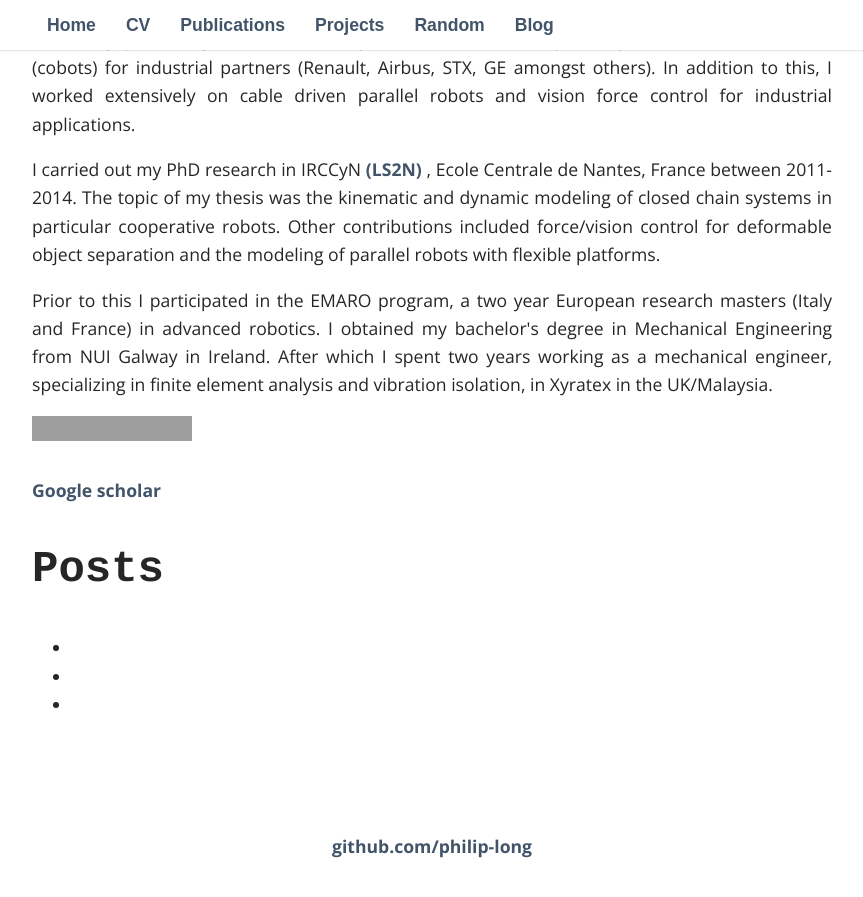
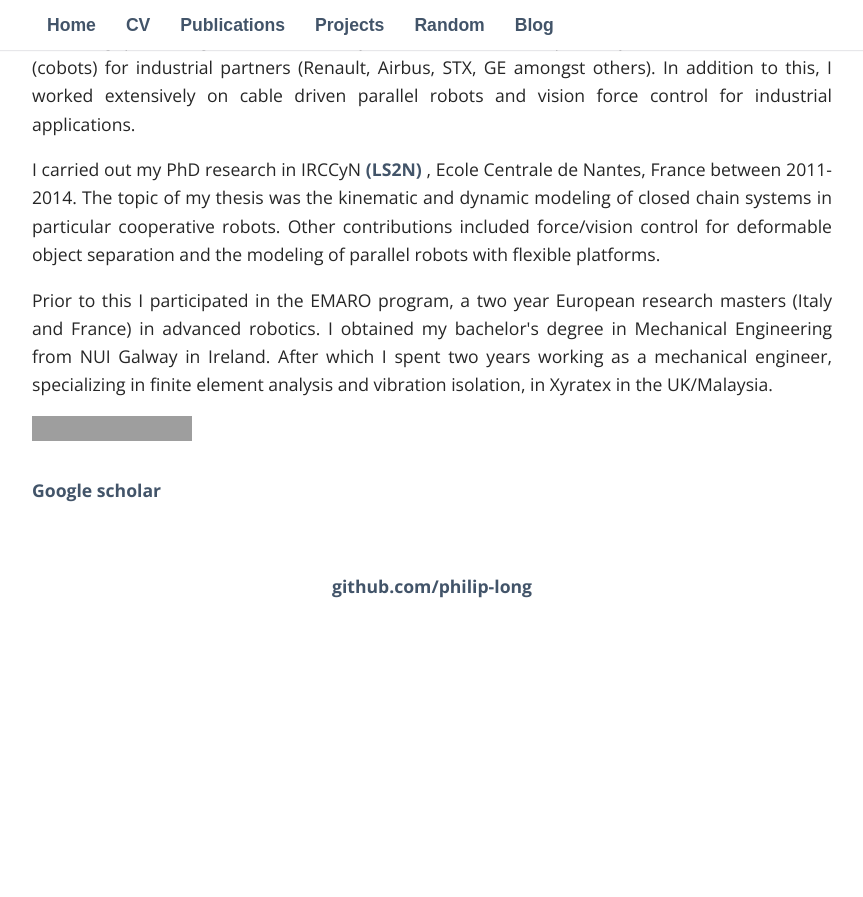
Before and after one commit to philip-long/philip-long.github.io, a Jekyll site: the page built from index.html, in a window 1280 px wide and 900 px high, scrolled down 539 px. Shown: the top 897 px of the window, without its empty margins (208-1071 px from the left). Built offline with Jekyll 4.4.1, drawn with Linux system fonts in a browser that asks for light colours; nearby versions of some CDN libraries; some web fonts are replaced; library files that are not in the unit come from our copies; after the commit the page ends 1179 px from its top, so only the background shows below that; grey boxes are pictures that could not be loaded.

Commit message:
Update index.html

```diff
--- a/index.html
+++ b/index.html
@@ -41,16 +41,6 @@
     <a href=https://scholar.google.com/citations?user=FFAElw4AAAAJ&hl=en&oi=sra> Google scholar </a>
 
 
-<div class="home">
-  <h1 class="page-heading">Posts</h1>
-  <ul class="post-list">
-    {% for post in site.posts %}
-      <li>
-        <a class="post-link" href="{ { post.url | prepend: site.baseurl }}"></a>
-      </li>
-    {% endfor %}
-  </ul>
-</div>
 
 <br>
 <br>
```
